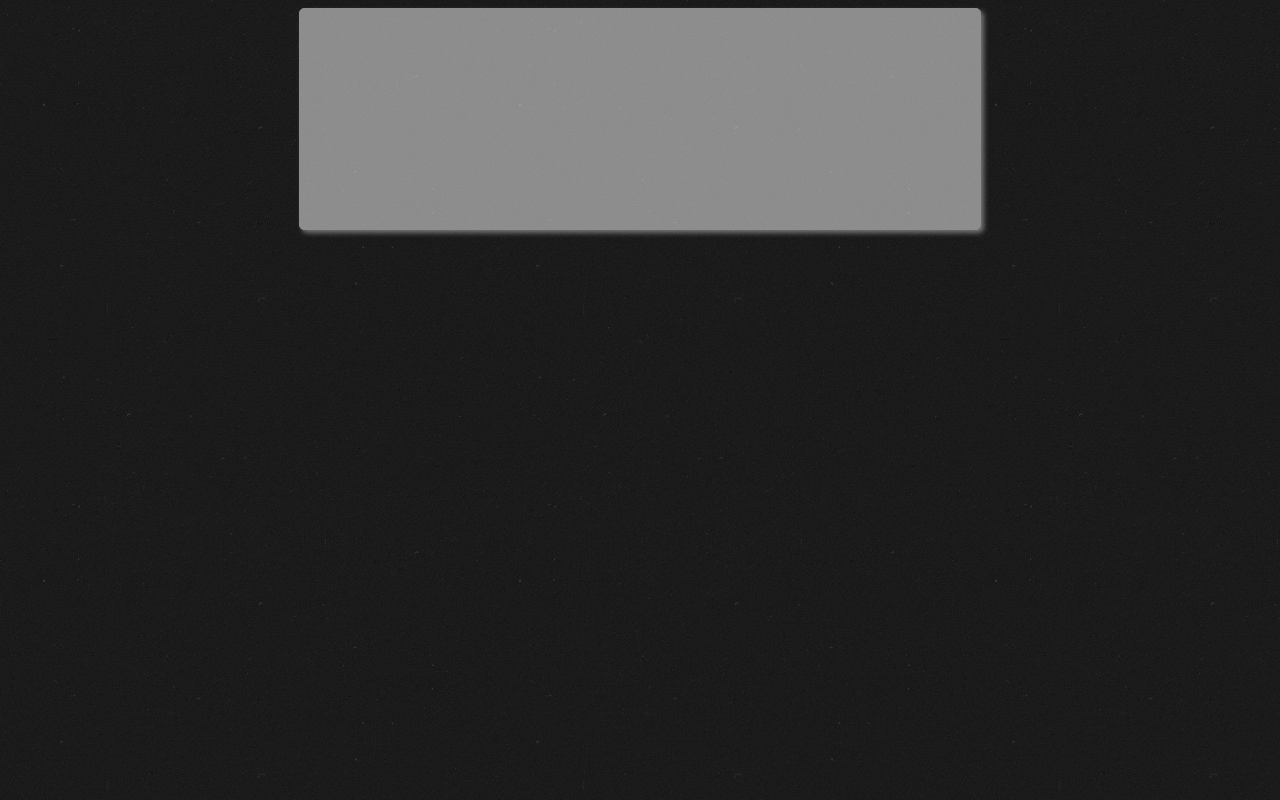
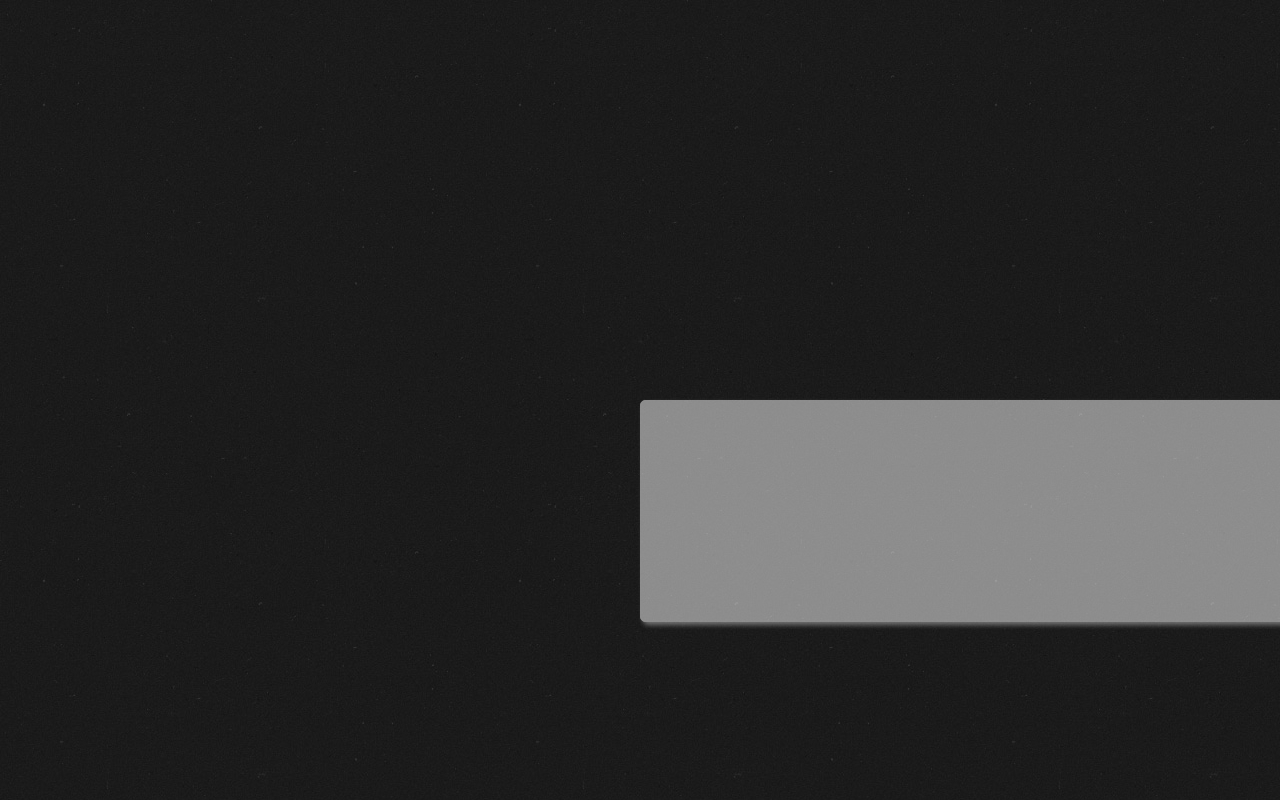
Before and after one commit to aibli/aibli.github.io, a plain HTML site: page index.html in a window 1280 px wide. Drawn offline with Linux system fonts and the light colour scheme.

Commit message:
Update DIV

```diff
--- a/coming_soon.css
+++ b/coming_soon.css
@@ -21,4 +21,9 @@
 	-moz-opacity:0.5;
 	-khtml-opacity: 0.5;
 	opacity: 0.5;
+	position:fixed;
+	left:50%;
+	top:50%;
+	margin-left:width/2;
+	margin-top:height/2;
 	}
--- a/index.html
+++ b/index.html
@@ -12,7 +12,7 @@
   </head>
 
   <body background="broken_noise.png">
-    <div class="box" style="margin:0 auto;">
+    <div class="box">
 	  <p class="p"> Coming Soon... </p>
 	</div>
   </body>
```
